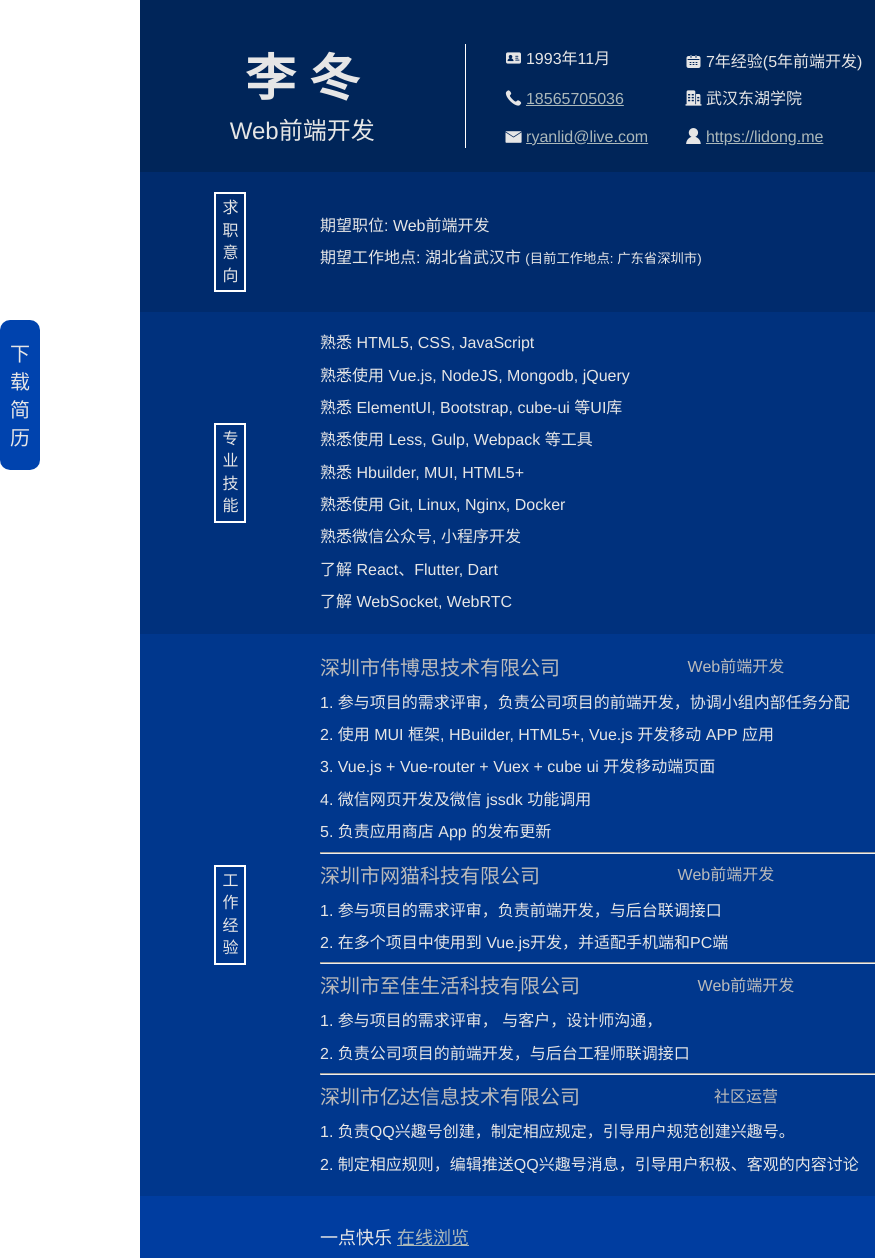
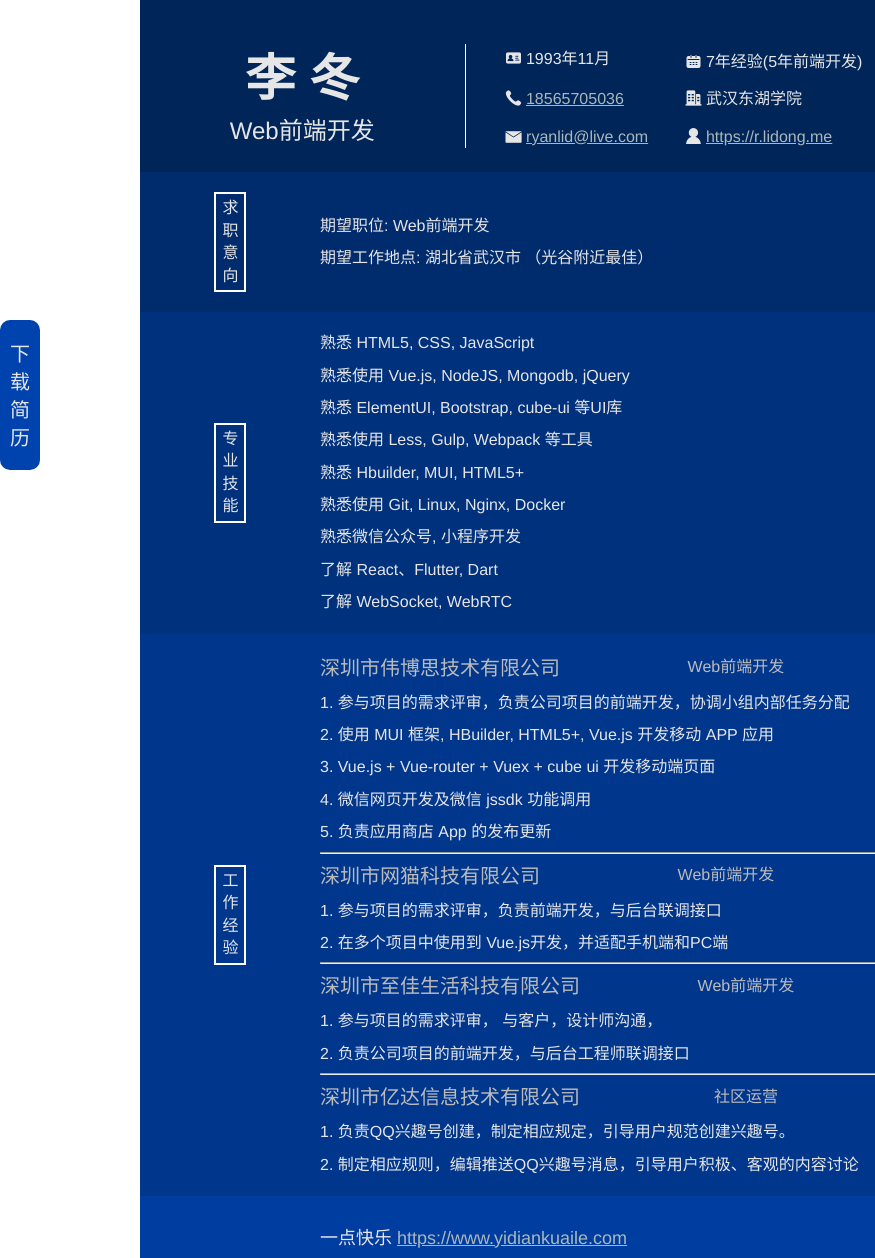
Before and after one commit to ryanlid/resume, a plain HTML site: page index.html in a window 1280 px wide. Shown: the top 1258 px of the page, 0-875 px from the left. Drawn offline with Linux system fonts and the light colour scheme.

Commit message:
更新工作地点，更新网址

```diff
--- a/index.html
+++ b/index.html
@@ -40,7 +40,7 @@
         </p>
         <p>
           <span class="iconfont icon-person-fill"></span>
-          <a href="https://lidong.me" target="_blank">https://lidong.me</a>
+          <a href="https://r.lidong.me" target="_blank">https://r.lidong.me</a>
         </p>
       </div>
     </header>
@@ -51,7 +51,7 @@
       <div>
         <p>期望职位: Web前端开发</p>
         <p>
-          期望工作地点: 湖北省武汉市 <small>(目前工作地点: 广东省深圳市)</small>
+          期望工作地点: 湖北省武汉市 （光谷附近最佳）
         </p>
       </div>
     </div>
@@ -147,7 +147,7 @@
       <div>
         <div class="project-name">
           一点快乐
-          <a href="https://www.yidiankuaile.com" target="_blank">在线浏览</a>
+          <a href="https://www.yidiankuaile.com" target="_blank">https://www.yidiankuaile.com</a>
         </div>
         <div class="company-work">
           <p>1. 使用 Express + EJS + Bulma CSS + Mongoose + JWT 开发；</p>
@@ -239,7 +239,7 @@
       </div>
     </div>
     <div class="download no-prinf">
-      <a class="btn" target="_blank" href="download/Web前端开发-李冬的简历.pdf?updated=20210423">
+      <a class="btn" target="_blank" href="download/Web前端开发-李冬的简历.pdf?updated=20210510">
         下载简历
       </a>
     </div>
```
Also changed, not shown: 1 other file.
